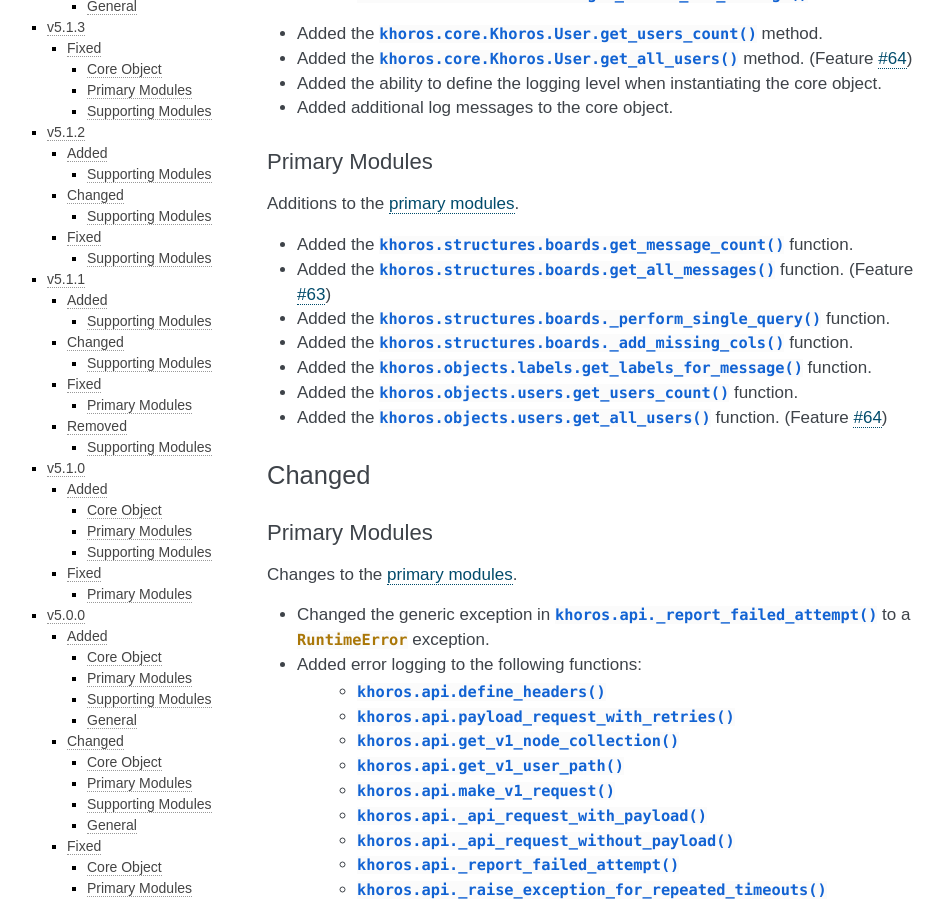
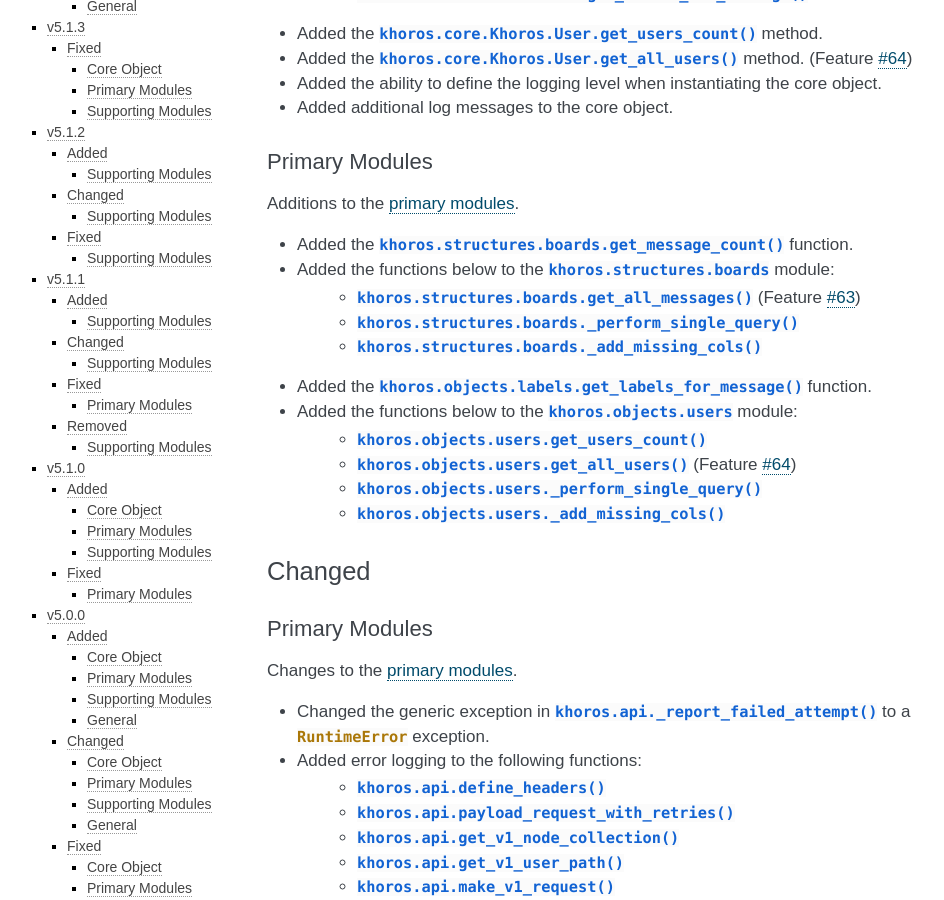
Before and after one commit to jeffshurtliff/khoros, a Sphinx documentation site: the page built from docs/changelog.rst, in a window 1280 px wide and 900 px high, scrolled down 539 px. Shown: the whole window, without its empty margins (153-1097 px from the left). Built offline with Sphinx 7.4.7, drawn with Linux system fonts in a browser that asks for light colours.

Commit message:
Restructured the v5.3.0 entries in the changelog

```diff
--- a/docs/changelog.rst
+++ b/docs/changelog.rst
@@ -31,14 +31,18 @@ Primary Modules
 Additions to the :doc:`primary modules <primary-modules>`.
 
 * Added the :py:func:`khoros.structures.boards.get_message_count` function.
-* Added the :py:func:`khoros.structures.boards.get_all_messages` function.
-  (Feature `#63 <https://github.com/jeffshurtliff/khoros/issues/63>`_)
-* Added the :py:func:`khoros.structures.boards._perform_single_query` function.
-* Added the :py:func:`khoros.structures.boards._add_missing_cols` function.
+* Added the functions below to the :py:mod:`khoros.structures.boards` module:
+    * :py:func:`khoros.structures.boards.get_all_messages`
+      (Feature `#63 <https://github.com/jeffshurtliff/khoros/issues/63>`_)
+    * :py:func:`khoros.structures.boards._perform_single_query`
+    * :py:func:`khoros.structures.boards._add_missing_cols`
 * Added the :py:func:`khoros.objects.labels.get_labels_for_message` function.
-* Added the :py:func:`khoros.objects.users.get_users_count` function.
-* Added the :py:func:`khoros.objects.users.get_all_users` function.
-  (Feature `#64 <https://github.com/jeffshurtliff/khoros/issues/64>`_)
+* Added the functions below to the :py:mod:`khoros.objects.users` module:
+    * :py:func:`khoros.objects.users.get_users_count`
+    * :py:func:`khoros.objects.users.get_all_users`
+      (Feature `#64 <https://github.com/jeffshurtliff/khoros/issues/64>`_)
+    * :py:func:`khoros.objects.users._perform_single_query`
+    * :py:func:`khoros.objects.users._add_missing_cols`
 
 Changed
 =======
```
